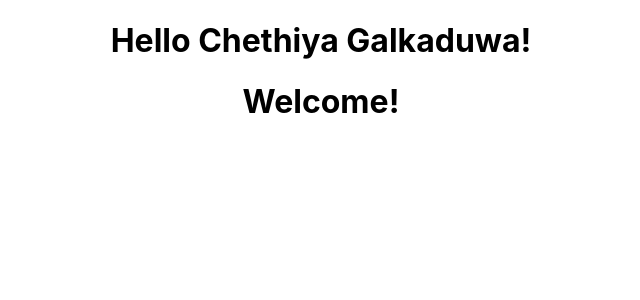
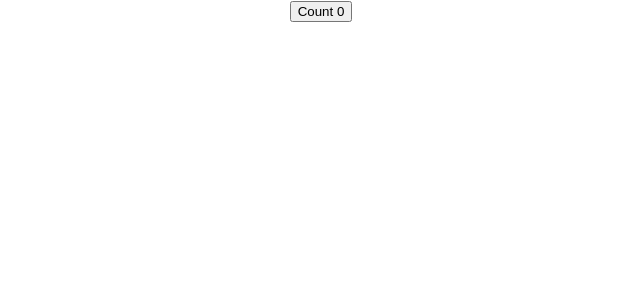
Before and after one commit to chey97/LPR, a React (Create React App) app in the folder hello-world/: page / in a window 1280 px wide. Shown: the top 300 px of the page, without its empty margins (319-959 px from the left). Built offline with nearby package versions, Linux system fonts and the light colour scheme.

Commit message:
setCount Changes

```diff
--- a/hello-world/src/App.js
+++ b/hello-world/src/App.js
@@ -1,15 +1,13 @@
-import logo from './logo.svg';
 import './App.css';
-import Greet from './components/Greet';
-import Welcome from './components/Welcome';
+import HookCounter from './components/Counter';
 
 
 
 function App() {
+
   return (
     <div className="App">
-       <Greet />
-       <Welcome />
+      <HookCounter />
     </div>
   );
 }
--- /dev/null
+++ b/hello-world/src/components/Counter.js
@@ -0,0 +1,19 @@
+import React, { useState } from 'react'
+
+function HookCounter() {
+
+    const [count,setCount] = useState(0)
+
+    function countUp() {
+        setCount(count+1)
+        console.log('countUp funtion exec')
+    }
+
+  return (
+    <div>
+      <button onClick={countUp}>Count {count}</button>
+    </div>
+  )
+}
+
+export default HookCounter;
--- a/hello-world/src/components/Greet.js
+++ b/hello-world/src/components/Greet.js
@@ -4,6 +4,16 @@ import React from "react";
 //     return <h1>Hello Chethiya</h1>
 // }
 
-const Greet = () => <h1>Hello Chethiya Galkaduwa!</h1>; //arrow function
+const Greet = (props) => {
+console.log('data', props.x)
+return(
+    <div>
+        <h1>
+            Hello {props.name}! The {props.heroName}
+        </h1>
+        {props.children}
+    </div>
+)
+}
 
 export default Greet;
--- a/hello-world/src/components/Welcome.js
+++ b/hello-world/src/components/Welcome.js
@@ -2,7 +2,7 @@ import React, {Component} from "react";
 
 class Welcome extends Component {
     render() {
-        return <h1>Welcome!</h1>
+        return <h1>Welcome {this.props.name} a.k.a {this.props.heroName}</h1>
     }
 }
 
```
Also changed, not shown: hello-world/src/components/Hello.js (added, +16 -0 lines).
